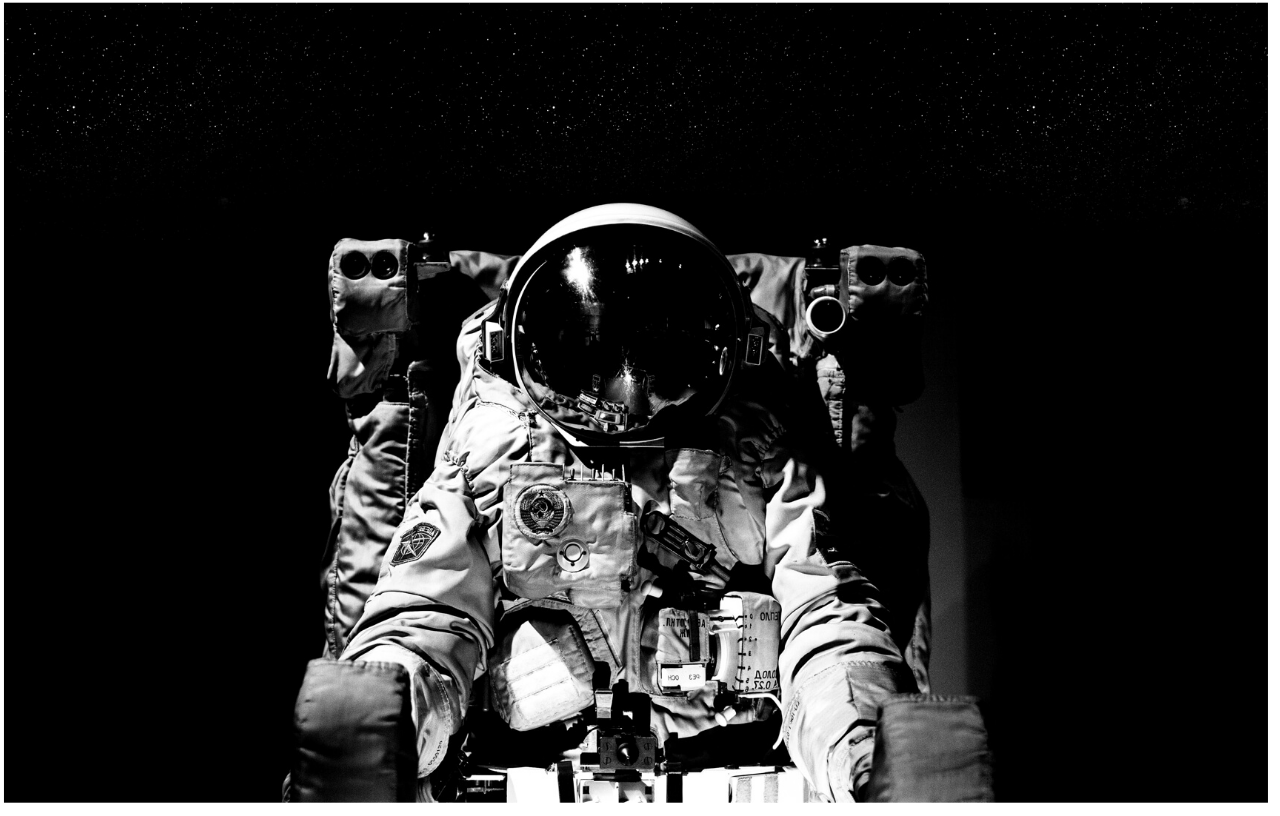
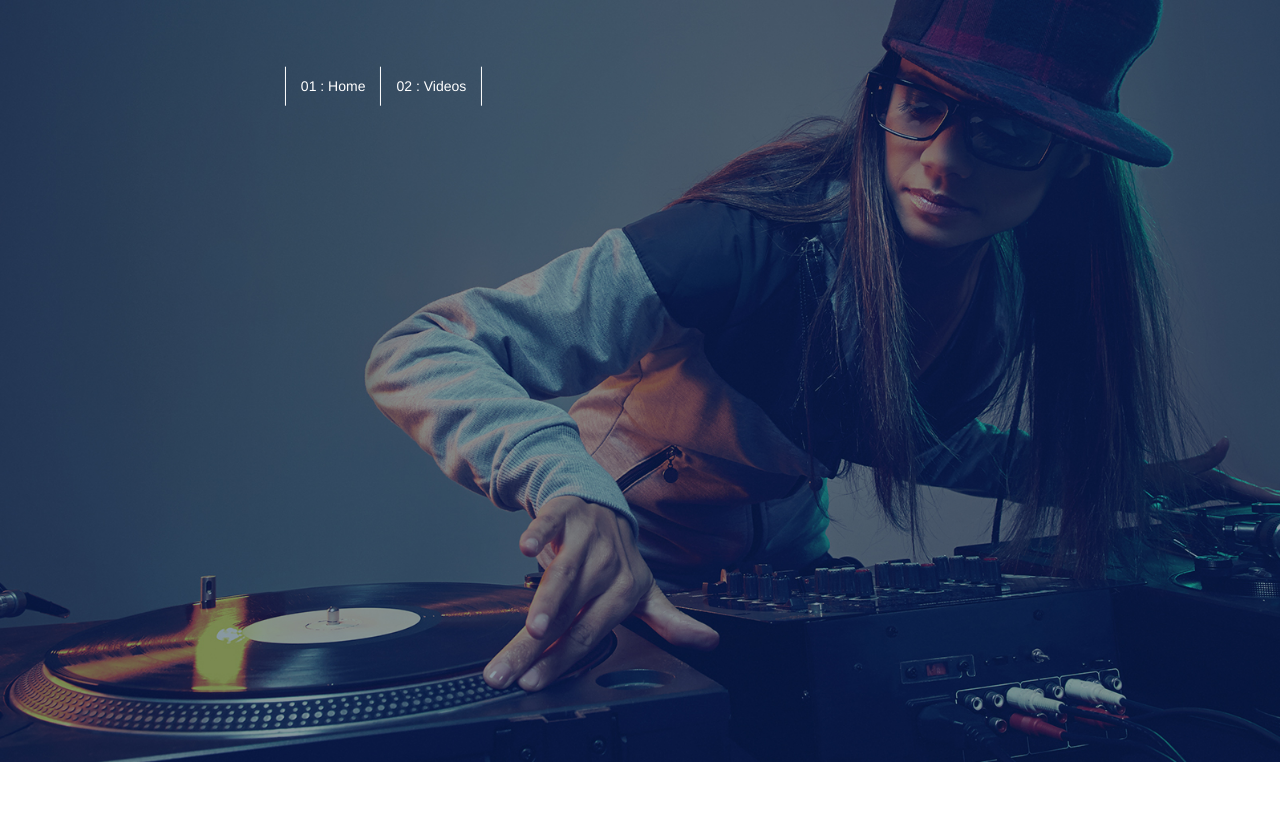
Before and after one commit to yosleydy/Reproductor-Multimedia, a plain HTML site: page index.html in a window 1280 px wide. Drawn offline with Linux system fonts and the light colour scheme.

Commit message:
menu navegador, img de fondo, li de videos

```diff
--- a/css/style.css
+++ b/css/style.css
@@ -1,45 +1,46 @@
-*, :after, :before {
+/**, :after, :before {
     -webkit-box-sizing: border-box;
     -moz-box-sizing: border-box;
     box-sizing: border-box;
 }
-
+*/
 body{
     font-family: Roboto Mono,Helvetica,Arial,sans-serif;
     font-size: 11px;
     line-height: 1.78;
     color: #000;
     background-color: #fff;
+
 }
 
 body {
-    padding: 10px;
-    min-height: 100vh;
+    padding: 0px;
+  /*  min-height: 100vh;*/
 }
 
 html {
     font-family: sans-serif;
-    -ms-text-size-adjust: 100%;
-    -webkit-text-size-adjust: 100%;
+ /*   -ms-text-size-adjust: 100%;
+    -webkit-text-size-adjust: 100%;*/
 }
 
 body, p {
-    font-weight: 300;
+  /*  font-weight: 300;
     letter-spacing: .8px;
-    line-height: 25px;
+    line-height: 25px;*/
 }
 
 body.minimal {
-    border: none;
-    padding: 0;
+   /* border: none;
+    padding: 0;*/
 }
 
 div {
-    display: block;
+    /*display: block;*/
 }
 
 .imagenFondo{
-    background-image: url('../assets/img/space.jpg');
+    background-image: url('../assets/img/home.jpg');
     transform: translate3d(-4.03809px, -5.30462px, 0px);
 }
 
@@ -50,7 +51,312 @@ div {
     background-position: top;
 }
 
+/********videoss***********/
+.hero-full-container {
+    height: 93vh;
+}
 
-.hero-full-container {
-    height: 100vh;
+.video-container{
+    width: 50%;
+    position: absolute;
+    top: 7em;
 }
+
+#video{
+    width: 100%;
+    position: relative;
+    display: block;
+    z-index: 1;
+}
+
+.video-buttons{
+    position: absolute;
+    bottom: 10px;
+    left: 10px;
+    height: 40px;
+    width: 50%;
+    z-index: 2;
+}
+#video:fullscreen{
+    z-index: 1;
+}
+
+#video::-webkit-media-controls{
+    display: none;
+}
+
+.video-buttons:fullscreen{
+    position: fixed;
+}
+
+.video-buttons:-moz-full-screen{
+    position: fixed;
+}
+
+.video-buttons:-ms-fullscreen{
+    position: fixed;
+}
+.video-buttons:-webkit-full-screen{
+    position: fixed;
+}
+
+
+/*******************nav******************/
+
+
+.header{
+    background-color: #10151a;
+    width: 100%;
+    position: fixed;
+    top: 0px;
+    left: 0px;
+    height: 6em;
+}
+
+
+article, aside, details, figcaption, figure, footer, header, hgroup, main, menu, nav, section, summary {
+    display: block;
+}
+
+
+@media (min-width: 768px){
+.navbar {
+    margin: 10px;
+}}
+
+.navbar {
+    border: none;
+    min-height: inherit;
+}
+
+.navbar-inverse {
+    background-color: transparent;
+    border-color: transparent;
+}
+
+.navbar-fixed-top {
+    top: 0;
+    border-width: 0 0 1px;
+}
+
+@media (min-width: 768px){
+.navbar-fixed-bottom, .navbar-fixed-top {
+    border-radius: 0;
+}}
+
+.navbar-fixed-bottom, .navbar-fixed-top {
+    position: fixed;
+    right: 0;
+    left: 0;
+    z-index: 1030;
+}
+
+
+@media (min-width: 768px){
+.navbar {
+    border-radius: 0;
+}
+}
+
+
+.navbar {
+    position: relative;
+    min-height: 20px;
+    margin-bottom: 19px;
+    border: 1px solid transparent;
+}
+
+
+
+@media (min-width: 1200px){
+.container {
+    width: 1170px;
+}}
+
+@media (min-width: 992px){
+.container {
+    width: 970px;
+}}
+
+
+@media (min-width: 768px){
+.container {
+    width: 750px;
+}
+}
+
+.container {
+    margin-right: auto;
+    margin-left: auto;
+    padding-left: 15px;
+    padding-right: 15px;
+}
+
+
+
+
+
+
+
+@media (min-width: 768px){
+.navbar-default .navbar-collapse, .navbar-inverse .navbar-collapse {
+    margin: 0;
+    padding: 30px 0;
+}
+
+}
+
+.navbar-default .navbar-collapse, .navbar-inverse .navbar-collapse {
+    margin: 10px -5px;
+    box-shadow: none;
+}
+
+
+.navbar-inverse .navbar-collapse, .navbar-inverse .navbar-form {
+    border-color: transparent;
+}
+
+@media (min-width: 768px){
+.container-fluid>.navbar-collapse, .container-fluid>.navbar-header, .container>.navbar-collapse, .container>.navbar-header {
+    margin-right: 0;
+    margin-left: 0;
+}
+}
+
+.container-fluid>.navbar-collapse, .container-fluid>.navbar-header, .container>.navbar-collapse, .container>.navbar-header {
+    margin-right: -15px;
+    margin-left: -15px;
+}
+
+.navbar-fixed-bottom .navbar-collapse, .navbar-fixed-top .navbar-collapse {
+    max-height: 340px;
+}
+
+@media (min-width: 768px){
+.navbar-fixed-bottom .navbar-collapse, .navbar-fixed-top .navbar-collapse, .navbar-static-top .navbar-collapse {
+    padding-left: 0;
+    padding-right: 0;
+}
+}
+
+@media (min-width: 768px){
+.navbar-collapse.collapse {
+    display: block!important;
+    height: auto!important;
+    padding-bottom: 0;
+    overflow: visible!important;
+}
+}
+
+@media (min-width: 768px){
+.navbar-collapse {
+    width: auto;
+    border-top: 0;
+    box-shadow: none;
+}}
+
+.navbar-collapse {
+    overflow-x: visible;
+    padding-right: 15px;
+    padding-left: 15px;
+    border-top: 1px solid transparent;
+    box-shadow: inset 0 1px 0 hsl(0deg 0% 100% / 10%);
+    -webkit-overflow-scrolling: touch;
+}
+
+.collapse {
+    display: none;
+}
+
+
+
+@media (min-width: 768px){
+.navbar-default .navbar-collapse .navbar-nav, .navbar-inverse .navbar-collapse .navbar-nav {
+    padding: 0;
+}}
+
+.navbar-default .navbar-collapse .navbar-nav, .navbar-inverse .navbar-collapse .navbar-nav {
+    padding: 20px;
+}
+
+@media (min-width: 768px){
+.navbar-nav {
+    float: left;
+    margin: 0;
+}
+}
+
+
+.navbar-nav {
+    margin: 0.25px -15px;
+}
+
+.nav {
+    margin-bottom: 0;
+    padding-left: 0;
+    list-style: none;
+}
+
+ul {
+    display: block;
+    list-style-type: disc;
+    margin-block-start: 1em;
+    margin-block-end: 1em;
+    margin-inline-start: 0px;
+    margin-inline-end: 0px;
+    padding-inline-start: 40px;
+}
+
+
+
+@media (min-width: 768px){
+.navbar-nav>li {
+    float: left;
+}}
+
+
+
+@media (min-width: 768px){
+.navbar-inverse .navbar-nav>li>a {
+    border-right: 1px solid #fff;
+}}
+
+.navbar-inverse .navbar-nav>li>a, .navbar-inverse .navbar-text {
+    color: #fff;
+}
+
+.nav>li>a {
+    font-size: 14px;
+    font-weight: 300;
+    -webkit-transition: all .1s linear;
+    -o-transition: all .1s linear;
+    transition: all .1s linear;
+}
+
+@media (min-width: 768px){
+.navbar-nav>li>a {
+    padding-top: 0.5px;
+    padding-bottom: 0.5px;
+}}
+
+.navbar-nav>li>a {
+    padding-top: 10px;
+    padding-bottom: 10px;
+    line-height: 19px;
+}
+.nav>li>a {
+    padding: 10px 15px;
+}
+.nav>li, .nav>li>a {
+    position: relative;
+    display: block;
+}
+
+a {
+    color: #001aff;
+    text-decoration: none;
+}
+
+a {
+    background-color: transparent;
+}
--- a/index.html
+++ b/index.html
@@ -7,9 +7,27 @@
     <title>Document</title>
     <link rel="stylesheet" href="./css/style.css">
 </head>
-<body class="minimal">
-    <div class="background-image-container hero-full-container imagenFondo">
+<body class="background-image-container imagenFondo hero-full-container">
+    <!--<div class="background-image-container hero-full-container imagenFondo">
 
-    </div>
+    </div>-->
+
+    <header>
+      <nav class="navbar  navbar-fixed-top navbar-inverse">
+        <div class="container">
+          <div class="collapse navbar-collapse" id="navbar-collapse">
+            <ul class="nav navbar-nav ">
+              <li><a href="" title="">&nbsp;</a></li>
+              <li><a href="./index.html" title="">01 : Home</a></li>
+              <li><a href="./videos.html" title="">02 : Videos</a></li>
+            </ul>
+
+
+          </div>
+        </div>
+      </nav>
+    </header>
+
+      <script src="./js/index.js"></script>
 </body>
 </html>
--- /dev/null
+++ b/js/index.js
@@ -0,0 +1,3 @@
+import videoPlayer from "./videos.js";
+
+videoPlayer()
--- /dev/null
+++ b/js/videos.js
@@ -0,0 +1,68 @@
+function videoPlayer(){
+    const video = document.getElementById("video")
+    const videoContainer = document.getElementById("video-container")
+    const play = document.getElementById("play")
+    const control = document.getElementById("control")
+    const backwardSeconds = document.getElementById("backwardSeconds")
+    const forwardSeconds = document.getElementById("forwardSeconds")
+    const fullScreen = document.getElementById("fullScreen")
+
+    let onFullscreen = false
+
+    let duration
+
+    video.removeAttribute("controls")
+
+    video.addEventListener("playing",()=>{
+
+    })
+    video.addEventListener("pause",()=>{
+
+    })
+
+    video.addEventListener("loadeddata",(event)=>{
+        duration = event.target.duration
+    })
+
+    video.addEventListener("timeupdate",(event)=>{
+        const percentage = (event.target.currentTime/duration)*100
+        control.value = percentage
+    })
+
+    // on input se activa en cada step del range
+    control.oninput = (event)=>{
+        video.currentTime = (duration/100)*event.target.value
+    }
+
+    control.addEventListener("mousemove",(event)=>{
+        console.log(event)
+    })
+
+    backwardSeconds.onclick = () =>{
+        video.currentTime = video.currentTime-1
+    }
+    forwardSeconds.onclick = () =>{
+        video.currentTime = video.currentTime+1
+    }
+
+    fullScreen.onclick = ()=>{
+        if(onFullscreen){
+            onFullscreen = false
+            document.exitFullscreen()
+        }else{
+            onFullscreen = true
+            videoContainer.requestFullscreen()
+        }
+    }
+
+
+    play.onclick = ()=>{
+        if(video.paused){
+            video.play()
+        }else{
+            video.pause()
+        }
+    }
+}
+
+export default videoPlayer
```
Also changed, not shown: videos.html (added, +63 -0 lines), assets/img/home.jpg (added).
